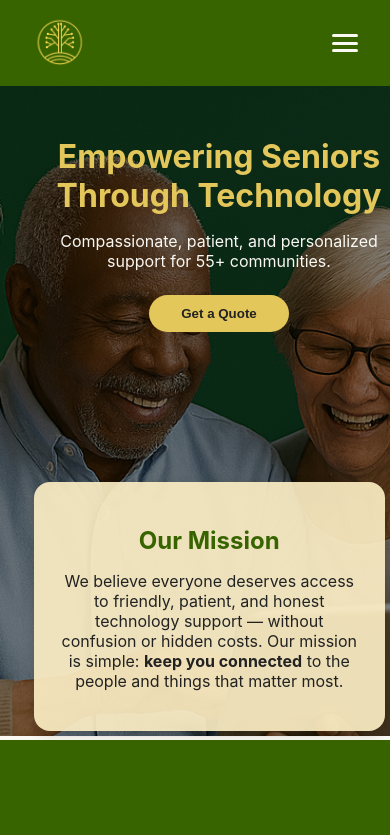
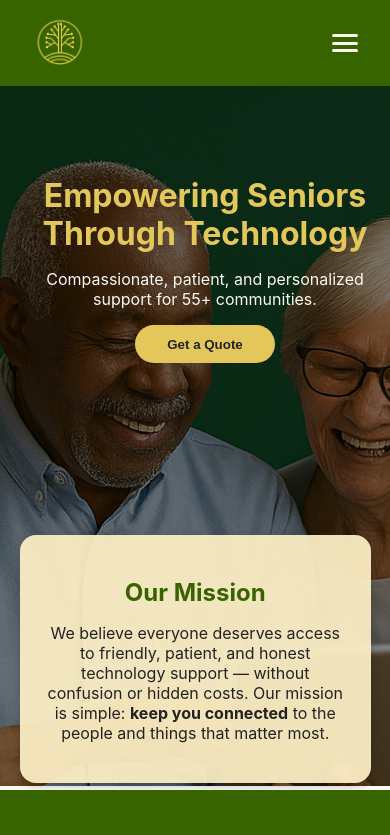
Before and after one commit to thirdagetechnology/thirdagetechnology, a React (Vite) app: page / in a window 390 px wide. Shown: the top 835 px of the page. Built offline with nearby package versions, Linux system fonts and the light colour scheme; no server answers.

Commit message:
fixed padding issue

```diff
--- a/src/pages/Home.module.css
+++ b/src/pages/Home.module.css
@@ -74,28 +74,31 @@
 @media (max-width: 900px) {
   .hero {
     position: relative;
+    overflow: hidden;
   }
 
+  /* Let image height follow content */
   .heroImg {
     width: 100%;
-    height: 650px; /* gives enough room for stacked content */
+    height: auto;
+    min-height: 700px; /* ensures enough background coverage */
     object-fit: cover;
     filter: brightness(55%);
   }
 
   .heroOverlay {
-    position: absolute; /* keep it overlayed on the image */
+    position: absolute;
     top: 0;
     left: 0;
     width: 100%;
-    height: 100%;
+    min-height: 100%;
     display: flex;
     flex-direction: column;
     align-items: center;
-    justify-content: center; /* vertically center stacked content */
+    justify-content: flex-start; /* keep top-aligned */
     text-align: center;
     gap: 1.5rem;
-    padding: 1.5rem;
+    padding: 4rem 10px; /* more top padding for header clearance */
   }
 
   .heroLeft,
@@ -105,16 +108,22 @@
 
   .heroLeft h1 {
     font-size: 2rem;
+    line-height: 1.2;
   }
 
   .heroLeft p {
     font-size: 1rem;
+    margin-bottom: 1rem;
   }
 
   .missionBubble {
-    max-width: 90%;
-    margin: 0 auto;
+    max-width: 95%;
+    margin: 0 auto 50px;
     padding: 1.5rem;
+    background-color: rgba(255, 241, 199, 0.92);
+    color: var(--charcoal);
+    border-radius: 16px;
+    box-shadow: 0 3px 10px rgba(0, 0, 0, 0.2);
   }
 }
 
```
